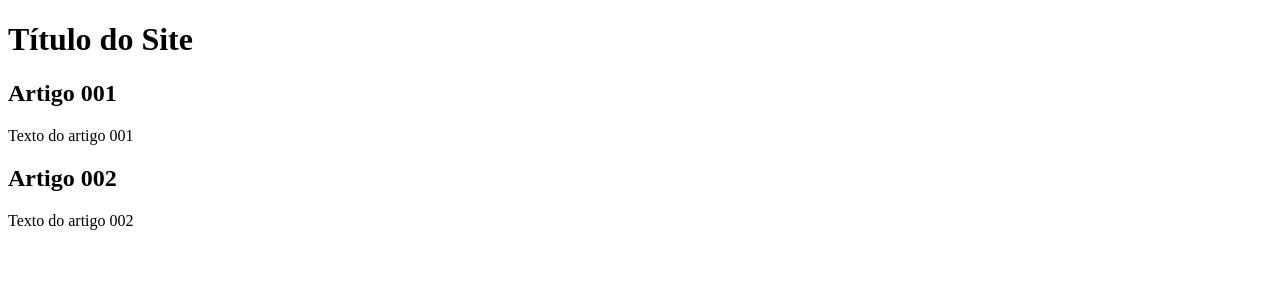
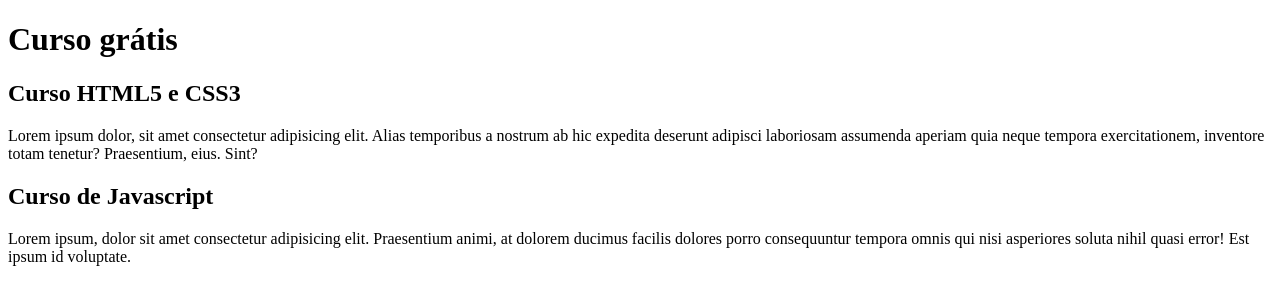
Before and after one commit to tibaunifei/Projeto-novo-site, a plain HTML site: page index.html in a window 1280 px wide. Drawn offline with Linux system fonts and the light colour scheme.

Commit message:
Comecei a colocar conteúdo

```diff
--- a/index.html
+++ b/index.html
@@ -9,15 +9,15 @@
 <body>
     <main>
         <header>
-            <h1>Título do Site</h1>
+            <h1>Curso grátis</h1>
         </header>
         <article>
-            <h2> Artigo 001</h2>
-            <p>Texto do artigo 001</p>
+            <h2>Curso HTML5 e CSS3</h2>
+            <p>Lorem ipsum dolor, sit amet consectetur adipisicing elit. Alias temporibus a nostrum ab hic expedita deserunt adipisci laboriosam assumenda aperiam quia neque tempora exercitationem, inventore totam tenetur? Praesentium, eius. Sint?</p>
         </article>
         <article>
-            <h2> Artigo 002</h2>
-            <p> Texto do artigo 002</p>
+            <h2>Curso de Javascript</h2>
+            <p>Lorem ipsum, dolor sit amet consectetur adipisicing elit. Praesentium animi, at dolorem ducimus facilis dolores porro consequuntur tempora omnis qui nisi asperiores soluta nihil quasi error! Est ipsum id voluptate.</p>
         </article>
     </main>
 
```
